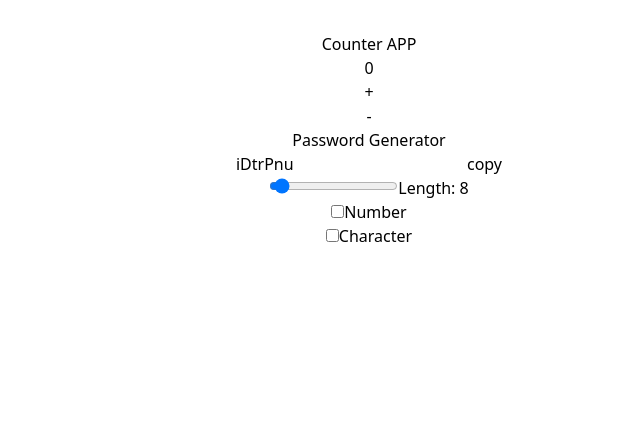
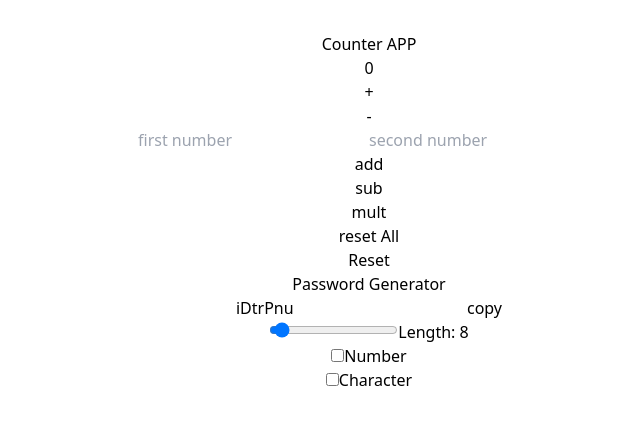
Before and after one commit to sudhir25464/react-small-project, a React (Vite) app: page / in a window 1280 px wide. Shown: the top 424 px of the page, without its empty margins (271-911 px from the left). Built offline with nearby package versions, Linux system fonts and the light colour scheme.

Commit message:
add Custom calculator here use  props, onchange , onclick , state and condition here learn how to handle onchange and store data into state after that perform operation according to constion

```diff
--- a/src/App.jsx
+++ b/src/App.jsx
@@ -3,6 +3,7 @@ import reactLogo from './assets/react.svg'
 import viteLogo from '/vite.svg'
 import './App.css'
 import ActionComponent from './componets/ActionComponent'
+import Calculator from './componets/Calculator'
 
 function App() {
   const [length, setLength] = useState(8)
@@ -49,6 +50,7 @@ function App() {
   return (
     <>
     <ActionComponent/>
+    <Calculator/>
       <h1 className='bg-black text-white px-4 py-2 font-bold '>Password Generator</h1>
 
       <div className='w-full max-w-md mx-auto shadow-md p-4 rounded px-4 my-8 text-orange-500 bg-green-500'>
--- /dev/null
+++ b/src/componets/Calculator.jsx
@@ -0,0 +1,75 @@
+import React, { useState } from 'react'
+import Button from './Button'
+
+
+const Calculator = () => {
+
+    const [input1, setInput1] = useState(null);
+    const [input2, setInput2] = useState(null);
+
+
+    const [ result, setResult]=useState(null);
+
+
+    const HandleChnge1 = (e)=>{
+
+        const value = e.target.value
+        setInput1(value);
+    }
+
+    const HandleChnge2 = (e)=>{
+        const value = e.target.value
+        setInput2(value);
+    }
+
+    console.log(input1, input2);
+
+    const add =()=>{
+
+        setResult(Number(input1) + Number(input2));
+    }
+    const sub =()=>{
+
+        setResult(Number(input1) - Number(input2));
+    }
+    const mult =()=>{
+
+        setResult(Number(input1) * Number(input2));
+    }
+
+
+    const Reset=()=>{
+        setResult(null);
+        setInput1('');
+        setInput2('');
+
+    }
+    const resetresult =()=>{
+        setResult(null);
+    }
+  return (
+   <div className='flex flex-col justify-center bg-slate-300 p-10 mb-5'>
+
+    <div className='gap-6'>
+        <input type='text' className='me-3 p-2 h-10' value={input1} onChange={HandleChnge1}  placeholder='first number'  ></input>
+        <input type='text' className='me-2 p-2 h-10 ' value={input2}  onChange={HandleChnge2}  placeholder='second number'  ></input>
+
+    </div>
+    <div className=' p-10  h-10 justify-center  justify-items-center '><span>{result}</span></div>
+
+
+
+<div className='flex justify-center gap-3' >
+    <Button event={add} name ="add"  />
+    <Button event={sub} name ="sub"  />
+    <Button event={mult} name ="mult"  />
+    <Button event={Reset} name ="reset All"  />
+    <Button event={resetresult}  name="Reset"></Button>
+
+</div>
+
+   </div>
+  )
+}
+
+export default Calculator
```
